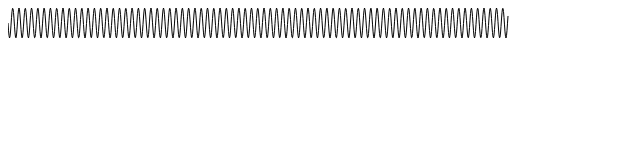
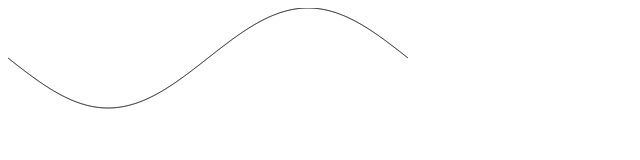
Before and after one commit to SirSaleh/range-rider, a plain HTML site: page index.html in a window 1280 px wide. Shown: the whole page, without its empty margins (0-640 px from the left). Drawn offline with Linux system fonts and the light colour scheme.

Commit message:
Make sinRepeatCount determinable

```diff
--- a/asset_tools/sinrange_base.js
+++ b/asset_tools/sinrange_base.js
@@ -38,16 +38,26 @@ class SinRangeInput{
 		return this.holderElement.clientHeight / 2
 	}
 
+	getRelativeSinOffset(step){
+		return step / this.segments * 2 * Math.PI * this.sinRepeatsCount
+	}
+
+	getScreenToCartesianRatio(step){
+		return this.sinSVGWidth / ( 2 * Math.PI * this.sinRepeatsCount)
+	}
+
 	describeSinPath({percentage=100}={}){
 		let path = []
 		let currentOffsetX = 0
 		let NextOffsetX = 0
+		let xAxisRatio = this.getScreenToCartesianRatio();
 		for (let i=0; i<this.segments; i++){
-			currentOffsetX = this.sinSVGWidth/this.segments*i;
-			NextOffsetX = this.sinSVGWidth/this.segments*(i+1);
+			// to do Sin Limited BUTTTT width is not streching
+			currentOffsetX = this.getRelativeSinOffset(i);
+			NextOffsetX = this.getRelativeSinOffset(i+1);
 			path.push(
-				'M', currentOffsetX, this.getSinYAxis(currentOffsetX),
-				'L', NextOffsetX, this.getSinYAxis(NextOffsetX)
+				'M', xAxisRatio * currentOffsetX, this.getSinYAxis(currentOffsetX),
+				'L', xAxisRatio * NextOffsetX, this.getSinYAxis(NextOffsetX)
 			)
 		}
 
@@ -57,13 +67,15 @@ class SinRangeInput{
 	generateSVG(){
 		let svgHolder = this.holderElement
 		const svg = document.createElementNS('http://www.w3.org/2000/svg', 'svg');
+		const path = document.createElementNS('http://www.w3.org/2000/svg', 'path');
+		const sinGroup = document.createElementNS('http://www.w3.org/2000/svg', 'g');
+
 		svg.setAttribute('xmlns', 'http://www.w3.org/2000/svg');
         svg.setAttribute('width', this.sinSVGWidth + 20 + "px");
         svg.setAttribute('height', this.sinSVGHeight + 20 + "px");
-		const path = document.createElementNS('http://www.w3.org/2000/svg', 'path');
-		const sinGroup = document.createElementNS('http://www.w3.org/2000/svg', 'g');
 		path.setAttribute('d', this.describeSinPath());
 		path.style.stroke = "#000000"
+		path.style.strokeWidth = 1
 		sinGroup.appendChild(path)
 		svgHolder.appendChild(svg);
 
@@ -82,6 +94,7 @@ class SinRangeInput{
 window.onload = function() {
 	si = new SinRangeInput({
 		holderID:"sinus_input",
+		sinRepeatsCount: 1
 	});
 	si.generate()
 }
--- a/index.html
+++ b/index.html
@@ -3,7 +3,7 @@
 	<head>
 	</head>
 	<body>
-		<div style="width: 500px; height: 30px;" id="sinus_input"></div>
+		<div style="width: 400px; height: 100px;" id="sinus_input"></div>
 		<script src="./asset_tools/sinrange_base.js"></script>
 	</body>
 </html>
```
